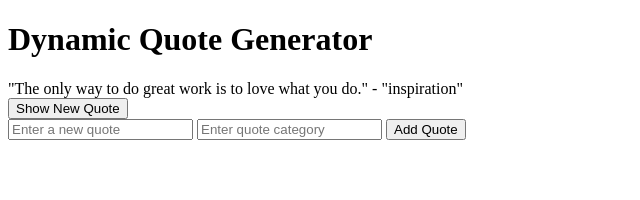
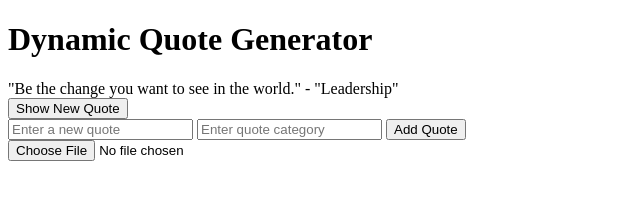
Before and after one commit to VionOdiwuor/alx_fe_javascript, a plain HTML site: page dom-manipulation/index.html in a window 1280 px wide. Shown: the whole page, without its empty margins (0-640 px from the left). Drawn offline with Linux system fonts and the light colour scheme.

Commit message:
integrated web storage

```diff
--- a/dom-manipulation/index.html
+++ b/dom-manipulation/index.html
@@ -14,6 +14,7 @@
         <input id="newQuoteCategory" type="text" placeholder="Enter quote category" />
         <button id="addQuote" onclick="addQuote()">Add Quote</button>
       </div>
+      <input type="file" id="importFile" accept=".json" onchange="importFromJsonFile(event)" />
     <script src="script.js"></script>
   </body>
   </html>
--- a/dom-manipulation/script.js
+++ b/dom-manipulation/script.js
@@ -17,8 +17,9 @@ document.addEventListener("DOMContentLoaded", function () {
     const storedQuotes = JSON.parse(localStorage.getItem("quotes")) || [];
     //function to display a random quote
     function showRandomQuote() {
+      const allQuotes= [...quotes, ...storedQuotes]//include stored quotes
       const randomIndex = Math.floor(Math.random() * quotes.length);
-      const quote = quotes[randomIndex];
+      const quote = allQuotes[randomIndex];
       const quoteDisplay = document.getElementById("quoteDisplay");
       quoteDisplay.textContent = `"${quote.text}" - "${quote.category}"`;
     };
@@ -42,10 +43,10 @@ document.addEventListener("DOMContentLoaded", function () {
 
    function createAddQuoteForm() {
       const form = document.createElement("Form");
-      form.innerHTML = "";
+
+      document.body.appendChild(form);// to append the form to the body
     };
    function displayQuotes() {
-      quoteForm.innerHTML = " ";
       storedQuotes.forEach((QuoteObj, index) => {
         const newQuote = document.createElement("li");
         quoteForm.appendChild(newQuote);
@@ -54,7 +55,22 @@ document.addEventListener("DOMContentLoaded", function () {
     document.getElementById("newQuote").addEventListener("click", showRandomQuote);
     //functon for initial display of quotes
     showRandomQuote();
-    addEventListener("click", addQuote);
+    document.getElementById("addQuote").addEventListener("click", addQuote);
+    createAddQuoteForm();
+    //display initial quotes
+    showRandomQuote();
 
 
+
+    function importFromJsonFile(event) {
+        const fileReader = new FileReader();
+        fileReader.onload = function(event) {
+          const importedQuotes = JSON.parse(event.target.result);
+          quotes.push(...importedQuotes);
+          saveQuotes();
+          alert('Quotes imported successfully!');
+        };
+        fileReader.readAsText(event.target.files[0]);
+      }
+
   });
```
